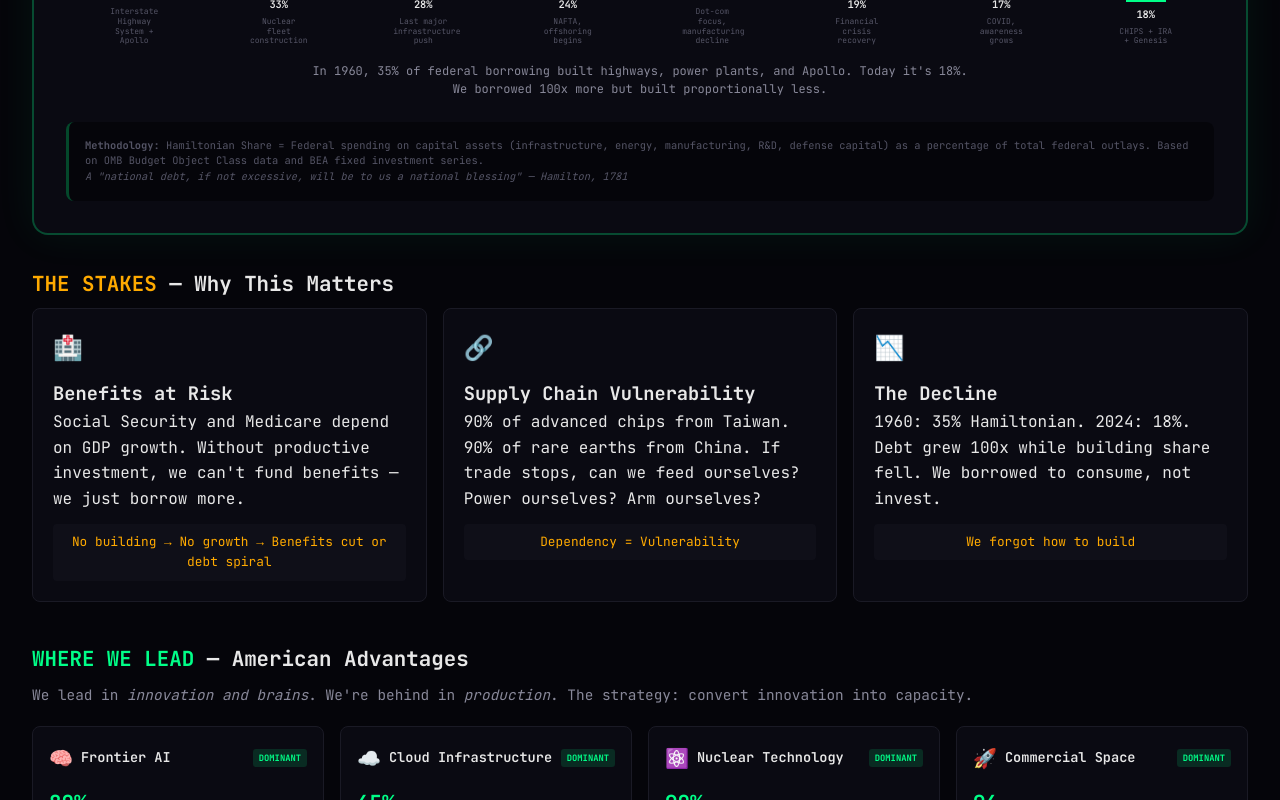
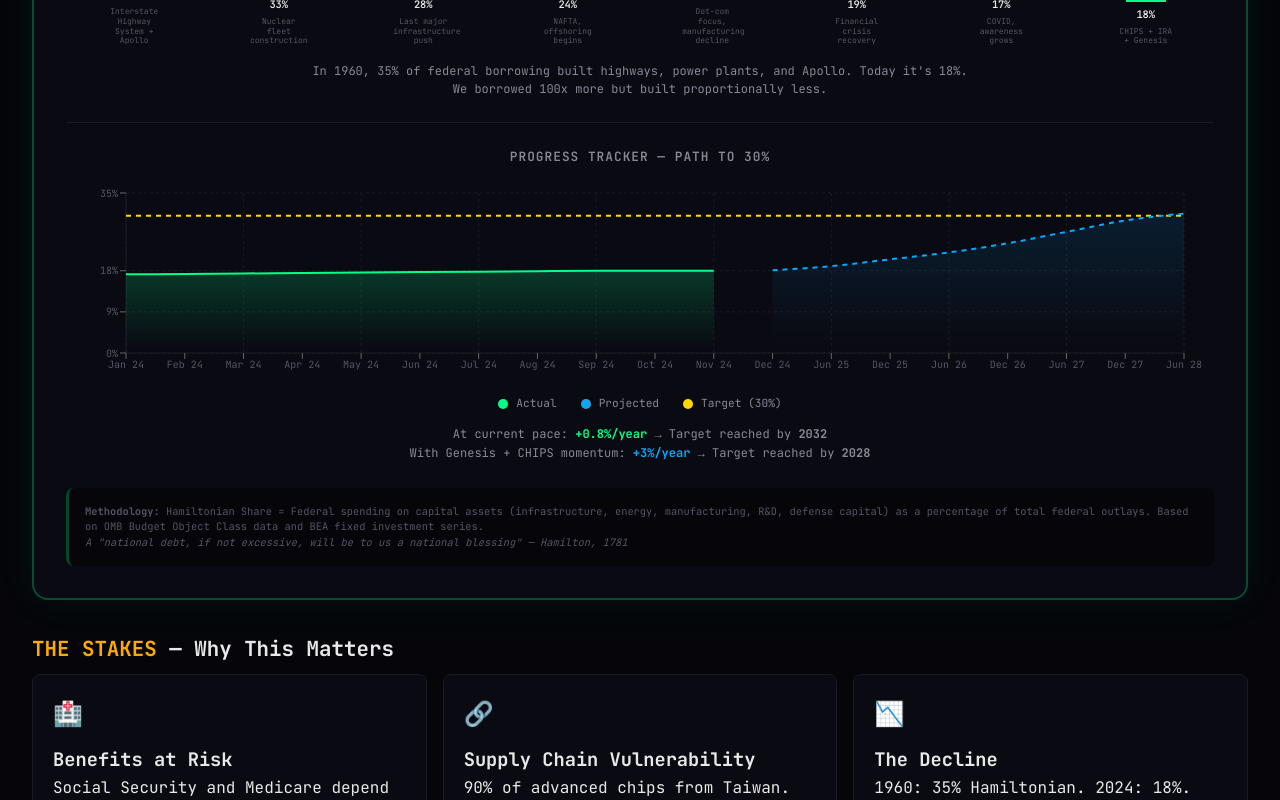
Before and after one commit to toreyjames/Build-Clock, a Next.js app: page / in a window 1280 px wide. Shown: the part 1060-1860 px from the top of the page. Built offline with nearby package versions, Linux system fonts and the light colour scheme; no server answers.

Commit message:
Add monthly progress tracker chart, fix gauge scale to 0-50%

```diff
--- a/app/page.tsx
+++ b/app/page.tsx
@@ -75,6 +75,31 @@ const HAMILTONIAN_HISTORY = [
   { year: 2010, share: 19, event: 'Financial crisis recovery' },
   { year: 2020, share: 17, event: 'COVID, awareness grows' },
   { year: 2024, share: 18, event: 'CHIPS + IRA + Genesis' },
+]
+
+// Monthly trend data (for tracking progress toward 30% target)
+// In production, this would come from a database/API
+const MONTHLY_TREND = [
+  { month: 'Jan 24', actual: 17.2, target: 30 },
+  { month: 'Feb 24', actual: 17.3, target: 30 },
+  { month: 'Mar 24', actual: 17.4, target: 30 },
+  { month: 'Apr 24', actual: 17.5, target: 30 },
+  { month: 'May 24', actual: 17.6, target: 30 },
+  { month: 'Jun 24', actual: 17.7, target: 30 },
+  { month: 'Jul 24', actual: 17.8, target: 30 },
+  { month: 'Aug 24', actual: 17.9, target: 30 },
+  { month: 'Sep 24', actual: 18.0, target: 30 },
+  { month: 'Oct 24', actual: 18.0, target: 30 },
+  { month: 'Nov 24', actual: 18.0, target: 30 },
+  // Projected future (dashed line in chart)
+  { month: 'Dec 24', actual: null, projected: 18.1, target: 30 },
+  { month: 'Jun 25', actual: null, projected: 19.0, target: 30 },
+  { month: 'Dec 25', actual: null, projected: 20.5, target: 30 },
+  { month: 'Jun 26', actual: null, projected: 22.0, target: 30 },
+  { month: 'Dec 26', actual: null, projected: 24.0, target: 30 },
+  { month: 'Jun 27', actual: null, projected: 26.5, target: 30 },
+  { month: 'Dec 27', actual: null, projected: 29.0, target: 30 },
+  { month: 'Jun 28', actual: null, projected: 30.5, target: 30 },
 ]
 
 // American Advantages with REAL data
@@ -626,8 +651,9 @@ export default function Home() {
             <div style={styles.gaugeContainer}>
               <div style={styles.gaugeLabel}>THE HAMILTONIAN SHARE</div>
               <div style={styles.gaugeWrapper}>
+                {/* Gauge scale: 0-50% (not 0-100%) because 30%+ is the ambitious target */}
                 <svg viewBox="0 0 200 120" style={{ width: '100%', maxWidth: '300px' }}>
-                  {/* Background arc (full semi-circle) */}
+                  {/* Background arc (full semi-circle = 50% on our scale) */}
                   <path
                     d="M 20 100 A 80 80 0 0 1 180 100"
                     fill="none"
@@ -635,17 +661,17 @@ export default function Home() {
                     strokeWidth="14"
                     strokeLinecap="round"
                   />
-                  {/* Filled arc - uses stroke-dasharray for proper fill */}
+                  {/* Filled arc - 18% on 0-50% scale = 36% of arc */}
                   <path
                     d="M 20 100 A 80 80 0 0 1 180 100"
                     fill="none"
                     stroke={COLORS.hamiltonian}
                     strokeWidth="14"
                     strokeLinecap="round"
-                    strokeDasharray={`${251.3 * HAMILTONIAN_SHARE} 251.3`}
+                    strokeDasharray={`${251.3 * (HAMILTONIAN_SHARE / 0.50)} 251.3`}
                     style={{ filter: `drop-shadow(0 0 10px ${COLORS.hamiltonian}88)` }}
                   />
-                  {/* Target marker at 30% - gold tick */}
+                  {/* Target marker at 30% (which is 60% of the 0-50% arc) */}
                   <path
                     d="M 20 100 A 80 80 0 0 1 180 100"
                     fill="none"
@@ -653,7 +679,7 @@ export default function Home() {
                     strokeWidth="20"
                     strokeLinecap="butt"
                     strokeDasharray="4 247.3"
-                    strokeDashoffset={-251.3 * 0.30 + 2}
+                    strokeDashoffset={-251.3 * (0.30 / 0.50) + 2}
                   />
                   {/* Center text */}
                   <text x="100" y="75" textAnchor="middle" fill={COLORS.hamiltonian} fontSize="42" fontWeight="700" fontFamily="'JetBrains Mono', monospace" style={{ textShadow: `0 0 20px ${COLORS.hamiltonian}66` }}>
@@ -662,9 +688,10 @@ export default function Home() {
                   <text x="100" y="95" textAnchor="middle" fill={COLORS.textMuted} fontSize="11">
                     Target: 30%+
                   </text>
-                  {/* Scale labels */}
+                  {/* Scale labels (0-50% scale) */}
                   <text x="15" y="115" textAnchor="start" fill={COLORS.textDim} fontSize="9">0%</text>
-                  <text x="185" y="115" textAnchor="end" fill={COLORS.textDim} fontSize="9">100%</text>
+                  <text x="100" y="115" textAnchor="middle" fill={COLORS.textDim} fontSize="9">25%</text>
+                  <text x="185" y="115" textAnchor="end" fill={COLORS.textDim} fontSize="9">50%</text>
                 </svg>
               </div>
               <div style={styles.gaugeTagline}>
@@ -716,6 +743,49 @@ export default function Home() {
             <div style={styles.historyNote}>
               In 1960, 35% of federal borrowing built highways, power plants, and Apollo. Today it's 18%.
               <br />We borrowed 100x more but built proportionally less.
+            </div>
+          </div>
+
+          {/* Monthly Progress Tracker */}
+          <div style={styles.trendSection}>
+            <div style={styles.trendTitle}>PROGRESS TRACKER — Path to 30%</div>
+            <div style={styles.trendChart}>
+              <ResponsiveContainer width="100%" height={200}>
+                <AreaChart data={MONTHLY_TREND} margin={{ top: 10, right: 30, left: 0, bottom: 0 }}>
+                  <defs>
+                    <linearGradient id="colorActual" x1="0" y1="0" x2="0" y2="1">
+                      <stop offset="5%" stopColor={COLORS.hamiltonian} stopOpacity={0.3}/>
+                      <stop offset="95%" stopColor={COLORS.hamiltonian} stopOpacity={0}/>
+                    </linearGradient>
+                    <linearGradient id="colorProjected" x1="0" y1="0" x2="0" y2="1">
+                      <stop offset="5%" stopColor={COLORS.accent} stopOpacity={0.2}/>
+                      <stop offset="95%" stopColor={COLORS.accent} stopOpacity={0}/>
+                    </linearGradient>
+                  </defs>
+                  <CartesianGrid strokeDasharray="3 3" stroke={COLORS.border} />
+                  <XAxis dataKey="month" tick={{ fill: COLORS.textDim, fontSize: 10 }} axisLine={{ stroke: COLORS.border }} />
+                  <YAxis domain={[0, 35]} tick={{ fill: COLORS.textDim, fontSize: 10 }} axisLine={{ stroke: COLORS.border }} tickFormatter={(v) => `${v}%`} />
+                  <Tooltip
+                    contentStyle={{ backgroundColor: COLORS.bgCard, border: `1px solid ${COLORS.border}`, borderRadius: 8 }}
+                    labelStyle={{ color: COLORS.text }}
+                  />
+                  {/* Target line at 30% */}
+                  <Area type="monotone" dataKey="target" stroke={COLORS.gold} strokeWidth={2} strokeDasharray="5 5" fill="none" name="Target" />
+                  {/* Actual data */}
+                  <Area type="monotone" dataKey="actual" stroke={COLORS.hamiltonian} strokeWidth={2} fill="url(#colorActual)" name="Actual" />
+                  {/* Projected data (dashed) */}
+                  <Area type="monotone" dataKey="projected" stroke={COLORS.accent} strokeWidth={2} strokeDasharray="5 5" fill="url(#colorProjected)" name="Projected" />
+                </AreaChart>
+              </ResponsiveContainer>
+            </div>
+            <div style={styles.trendLegend}>
+              <span style={styles.legendItem}><span style={{ ...styles.legendDot, backgroundColor: COLORS.hamiltonian }} /> Actual</span>
+              <span style={styles.legendItem}><span style={{ ...styles.legendDot, backgroundColor: COLORS.accent, border: '1px dashed' }} /> Projected</span>
+              <span style={styles.legendItem}><span style={{ ...styles.legendDot, backgroundColor: COLORS.gold }} /> Target (30%)</span>
+            </div>
+            <div style={styles.trendNote}>
+              At current pace: <strong style={{ color: COLORS.hamiltonian }}>+0.8%/year</strong> → Target reached by <strong>2032</strong><br />
+              With Genesis + CHIPS momentum: <strong style={{ color: COLORS.accent }}>+3%/year</strong> → Target reached by <strong>2028</strong>
             </div>
           </div>
 
@@ -1382,6 +1452,51 @@ const styles: { [key: string]: React.CSSProperties } = {
     borderLeft: `3px solid ${COLORS.hamiltonian}44`,
   },
 
+  // Trend Chart Section
+  trendSection: {
+    borderTop: `1px solid ${COLORS.border}`,
+    paddingTop: '1.5rem',
+    marginBottom: '1.5rem',
+  },
+  trendTitle: {
+    fontSize: '0.8rem',
+    fontWeight: 600,
+    color: COLORS.textMuted,
+    marginBottom: '1rem',
+    textTransform: 'uppercase' as const,
+    letterSpacing: '1px',
+    textAlign: 'center' as const,
+  },
+  trendChart: {
+    width: '100%',
+    marginBottom: '0.75rem',
+  },
+  trendLegend: {
+    display: 'flex',
+    justifyContent: 'center',
+    gap: '1.5rem',
+    marginBottom: '0.75rem',
+  },
+  legendItem: {
+    display: 'flex',
+    alignItems: 'center',
+    gap: '0.5rem',
+    fontSize: '0.7rem',
+    color: COLORS.textMuted,
+  },
+  legendDot: {
+    width: '10px',
+    height: '10px',
+    borderRadius: '50%',
+    display: 'inline-block',
+  },
+  trendNote: {
+    fontSize: '0.75rem',
+    color: COLORS.textMuted,
+    textAlign: 'center' as const,
+    lineHeight: 1.6,
+  },
+
   debtSplit: {
     display: 'grid',
     gridTemplateColumns: '1fr 1fr',
```
